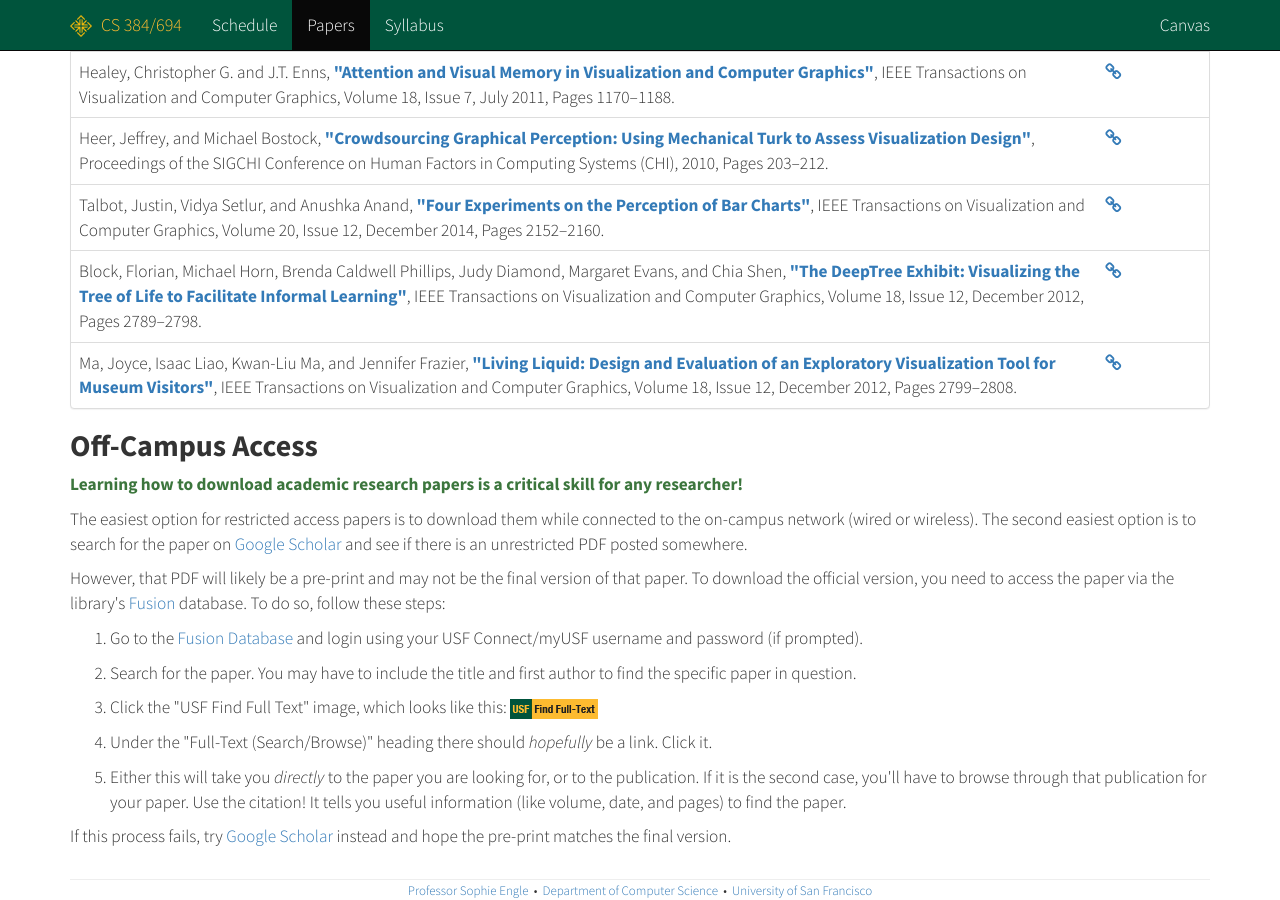
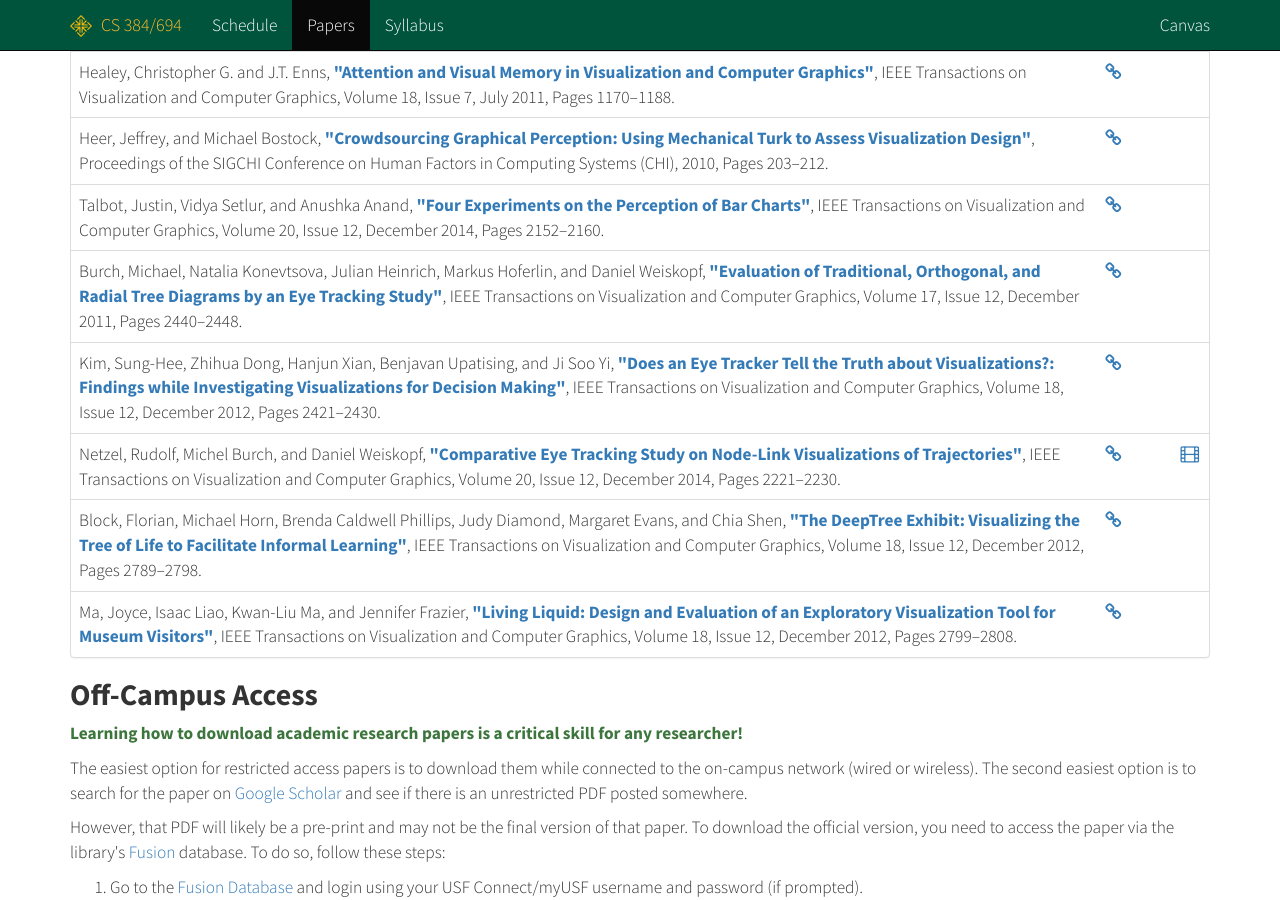
Before and after one commit to cs694/fall2015, a Jekyll site: the page built from papers.html, in a window 1280 px wide and 900 px high, scrolled down 514 px. Built offline with Jekyll 4.4.1, drawn with Linux system fonts in a browser that asks for light colours; Markdown is read by kramdown in place of the engine named in the settings.

Commit message:
Adding upcoming week papers.

```diff
--- a/_data/schedule.yml
+++ b/_data/schedule.yml
@@ -1,7 +1,23 @@
+  #   - title   : 'ISOTYPE Visualization: Working Memory, Performance, and Engagement with Pictographs'
+  #     authors : 'Haroz, Steve, Robert Kosara, and Steven L. Franconeri'
+  #     citation: 'Proceedings of the SIGCHI Conference on Human Factors in Computing Systems (CHI), 2015, Pages 1191&ndash;1200'
+  #     doi     : 'http://dx.doi.org/10.1145/2702123.2702275'
+
+  #   - title   : 'An Evaluation of the Impact of Visual Embellishments in Bar Charts'
+  #     authors : 'Skau, Drew, Lane Harrison, and Robert Kosara'
+  #     citation: 'Eurographics Conference on Visualization (EuroVis), Computer Graphics Forum, Volume 34, Number 3, 2015.'
+  #     doi     : 'http://dx.doi.org/10.1109/TVCG.2014.2346320'
+
+  #   - title   : 'Graphical Perception: Theory, Experimentation, and Application to the Development of Graphical Methods'
+  #     authors : 'Cleveland, William S. and Robert McGill'
+  #     citation: 'Journal of the American Statistical Association, Volume 79, Number 387, September 1984, Pages 531&ndash;554'
+  #     doi     : 'http://dx.doi.org/10.1080/01621459.1984.10478080'
+
+
 - week : 1
   date : 2015-08-27
   info : 'Course Introduction'
-  gray : false
+  iffy : true
   flag : false
   todo : 'We will go over the <a href="syllabus.html">syllabus</a>, how to download papers, and go through introductions of everyone in the class. Time permitting, we will also watch some TED videos. There is nothing due this week.'
   read :
@@ -45,7 +61,7 @@
   date : 2015-09-03
   info : 'Reading Academic Research Papers'
   link : 'https://usfca.instructure.com/courses/1555423/quizzes/2290670'
-  gray : false
+  iffy : true
   flag : false
   read :
     - title   : 'How to Read a Paper'
@@ -67,7 +83,7 @@
   date : 2015-09-10
   info : 'Introduction to Data Visualization'
   link : 'https://usfca.instructure.com/courses/1555423/quizzes/2290671'
-  gray : false
+  iffy : true
   flag : false
   read :
     - title   : 'A Tour Through the Visualization Zoo'
@@ -75,13 +91,12 @@
       citation: 'Communications of the ACM, Volume 53, Issue 6, June 2010, Pages 59&ndash;67'
       summary : '#'
       doi     : 'http://dx.doi.org/10.1145/1743546.1743567'
-      week    : '02'
 
 - week : 4
   date : 2015-09-17
   info : 'Preattentive Attributes'
   link : 'https://usfca.instructure.com/courses/1555423/quizzes/2290672'
-  gray : false
+  iffy : true
   flag : false
   todo : 'If you were born in January through June please read the first paper. If you were born in July through December, please read the second paper.'
   read :
@@ -104,11 +119,6 @@
   flag : false
   todo : 'If you were born in January through June please read the first paper. If you were born in July through December, please read the second paper.'
   read :
-  #   - title   : 'Graphical Perception: Theory, Experimentation, and Application to the Development of Graphical Methods'
-  #     authors : 'Cleveland, William S. and Robert McGill'
-  #     citation: 'Journal of the American Statistical Association, Volume 79, Number 387, September 1984, Pages 531&ndash;554'
-  #     doi     : 'http://dx.doi.org/10.1080/01621459.1984.10478080'
-
     - title   : 'Crowdsourcing Graphical Perception: Using Mechanical Turk to Assess Visualization Design'
       authors : 'Heer, Jeffrey, and Michael Bostock'
       citation: 'Proceedings of the SIGCHI Conference on Human Factors in Computing Systems (CHI), 2010, Pages 203&ndash;212'
@@ -121,20 +131,27 @@
 
 - week : 6
   date : 2015-10-01
-  info : 'Embellishments and Bar Charts <em>(Tentative)</em>'
+  info : 'Eye Tracking Studies'
+  link : 'https://usfca.instructure.com/courses/1555423/quizzes/2290674'
   gray : false
   flag : false
-  iffy : true
-  # read :
-  #   - title   : 'ISOTYPE Visualization: Working Memory, Performance, and Engagement with Pictographs'
-  #     authors : 'Haroz, Steve, Robert Kosara, and Steven L. Franconeri'
-  #     citation: 'Proceedings of the SIGCHI Conference on Human Factors in Computing Systems (CHI), 2015, Pages 1191&ndash;1200'
-  #     doi     : 'http://dx.doi.org/10.1145/2702123.2702275'
+  todo : 'If you were born in January through April, please read the first paper. If you were born in May through August, please read the second paper. If you were born September through December, please read the third paper.'
+  read :
+    - title   : 'Evaluation of Traditional, Orthogonal, and Radial Tree Diagrams by an Eye Tracking Study'
+      authors : 'Burch, Michael, Natalia Konevtsova, Julian Heinrich, Markus Hoferlin, and Daniel Weiskopf'
+      citation: 'IEEE Transactions on Visualization and Computer Graphics, Volume 17, Issue 12, December 2011, Pages 2440&ndash;2448'
+      doi     : 'http://dx.doi.org/10.1109/TVCG.2011.193'
 
-  #   - title   : 'An Evaluation of the Impact of Visual Embellishments in Bar Charts'
-  #     authors : 'Skau, Drew, Lane Harrison, and Robert Kosara'
-  #     citation: 'Eurographics Conference on Visualization (EuroVis), Computer Graphics Forum, Volume 34, Number 3, 2015.'
-  #     doi     : 'http://dx.doi.org/10.1109/TVCG.2014.2346320'
+    - title   : 'Does an Eye Tracker Tell the Truth about Visualizations?: Findings while Investigating Visualizations for Decision Making'
+      authors : 'Kim, Sung-Hee, Zhihua Dong, Hanjun Xian, Benjavan Upatising, and Ji Soo Yi'
+      citation: 'IEEE Transactions on Visualization and Computer Graphics, Volume 18, Issue 12, December 2012, Pages 2421&ndash;2430'
+      doi     : 'http://dx.doi.org/10.1109/TVCG.2012.215'
+
+    - title   : 'Comparative Eye Tracking Study on Node-Link Visualizations of Trajectories'
+      authors : 'Netzel, Rudolf, Michel Burch, and Daniel Weiskopf'
+      citation: 'IEEE Transactions on Visualization and Computer Graphics, Volume 20, Issue 12, December 2014, Pages 2221&ndash;2230'
+      doi     : 'http://dx.doi.org/10.1109/TVCG.2014.2346420'
+      vid     : 'https://vimeo.com/102605490'
 
 
 - week : 7
@@ -146,11 +163,11 @@
 
 - week : 8
   date : 2015-10-15
-  info : 'Cybersecurity'
+  info : 'Cybersecurity Visualization'
   gray : false
   flag : true
-  iffy : true
-  todo : '<p>Attend the <strong>USF Symposium on Cybersecurity</strong> on Wed 10/14 (<a href="http://alumni.usfca.edu/controls/email_marketing/admin/email_marketing_email_viewer.aspx?sid=1307&gid=1&eiid=11815&seiid=7686&usearchive=1&puid=b0635dbe-1be3-4838-8447-48c6ae2a3777">details</a>) and submit a summary of the panel. If you have a class conflict or are otherwise unable to make it, submit a biography for each of the panelists instead.</p><p class="text-success"><i class="fa fa-television"></i> We will begin class with a 20 minute presentation by Jake on cybersecurity visualization.</p>'
+  iffy : false
+  todo : '<p class="alert alert-info">Students are encouraged to attend the <strong>USF Symposium on Cyber Security</strong> on Wednesday, October 14 in Fromm Hall, Xavier Room. Registration begins at 5:00pm, and the panels are followed by a reception at 7:30pm.</p> <p class="text-success"><i class="fa fa-television"></i> We will begin class with a 20 minute presentation by Jake on cybersecurity visualization.</p>'
 
 - week : 9
   date : 2015-10-22
```
